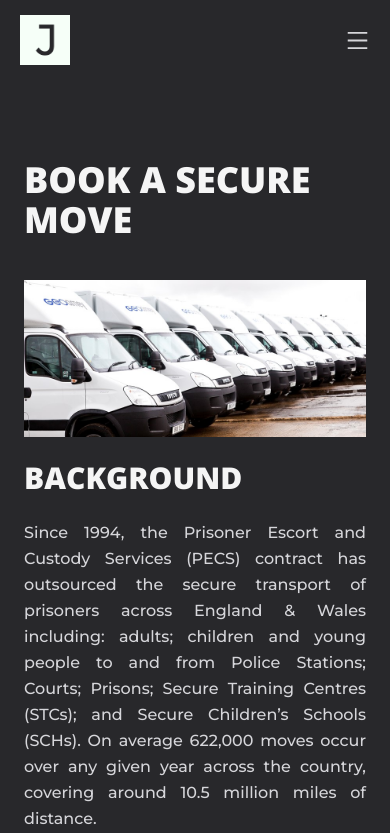
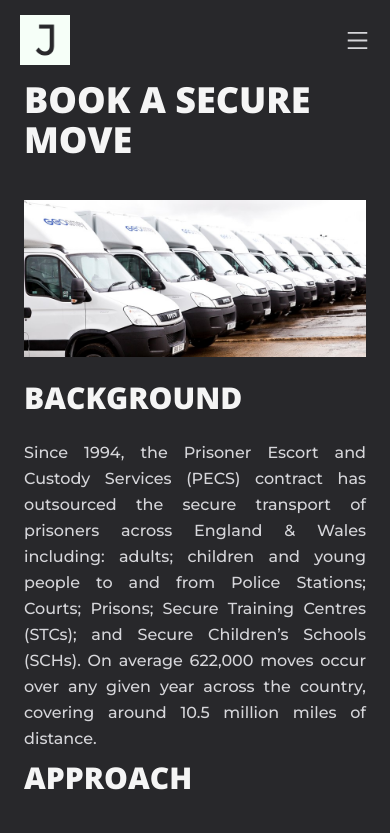
Before and after one commit to jason-sims/jasonstuartsims.com, a Next.js app: page /bookasecuremove in a window 390 px wide. Shown: the top 833 px of the page. Built offline with nearby package versions, Linux system fonts and the light colour scheme.

Commit message:
adjusted top padding on case study pages

```diff
--- a/pages/bookasecuremove.js
+++ b/pages/bookasecuremove.js
@@ -13,7 +13,7 @@
           <link rel="icon" href="/favicon.ico" />
         </Head>
         <Navbar />
-        <div id="about" className="max-w-[1240px] h-auto pt-40 p-6 m-auto sm:w-9/12 md:w-7/12">
+        <div id="about" className="max-w-[1240px] h-auto pt-20 p-6 m-auto sm:w-9/12 md:w-7/12 md:pt-40">
           <div>
           <h1 className="uppercase pb-10">Book a Secure Move</h1>
           <div className=" h-auto m-auto">
--- a/pages/portfolio.js
+++ b/pages/portfolio.js
@@ -13,7 +13,7 @@
           <link rel="icon" href="/favicon.ico" />
         </Head>
         <Navbar />
-        <div id="about" className="max-w-[1240px] h-auto pt-40 p-6 m-auto sm:w-9/12 md:w-7/12">
+        <div id="about" className="max-w-[1240px] h-auto pt-20 p-6 m-auto sm:w-9/12 md:w-7/12 md:pt-40">
           <div>
           <h1 className="uppercase pb-10">Portfolio</h1>
           <div className="border border-white  h-auto m-auto ">
```
